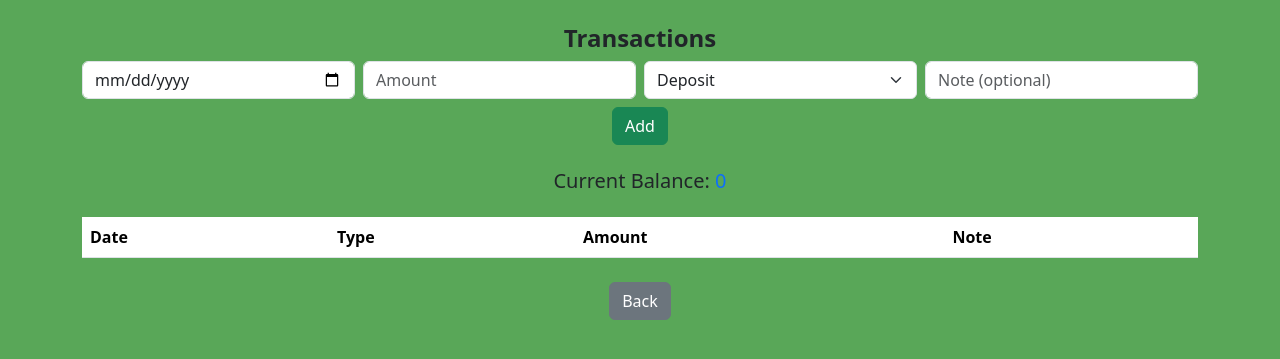
After one commit to IstvanGorni/BetTrack, a Flask app: page /transactions in a window 1280 px wide. The commit adds this page. Shown: the top 359 px of the page. Run offline with Flask 3, Linux system fonts and the light colour scheme; lists and menus that the app fills with data are empty.

Commit message:
Transaction do..

```diff
--- a/app.py
+++ b/app.py
@@ -1,11 +1,10 @@
-from flask import Flask, render_template, request, redirect
+from flask import Flask, render_template, request, redirect, url_for  # url_for hozzáadva
 from data_manager import DataManager, calculate_total_balance, calculate_total_stake, calculate_avgodds
 from models import Bet
 from datetime import datetime
 
 app = Flask(__name__)
 data_manager = DataManager('data.csv')
-
 
 @app.route('/', methods=['GET', 'POST'])
 def index():
@@ -32,7 +31,6 @@ def index():
         return redirect('/')
 
     return render_template('index.html')
-
 
 @app.route('/bet')
 def show_bets():
@@ -62,7 +60,6 @@ def show_bets():
         total_pages=total_pages,
         date_filter=date_filter
     )
-
 
 @app.route('/edit/<bet_id>', methods=['GET', 'POST'])
 def edit_bet(bet_id):
@@ -97,7 +94,6 @@ def edit_bet(bet_id):
     bet.date_html = datetime.strptime(bet.date, '%Y.%m.%d').strftime('%Y-%m-%d')
     return render_template('edit_bet.html', bet=bet)
 
-
 @app.route('/totalbalance', methods=['GET'])
 def totalbalance():
     year = request.args.get('year')
@@ -120,7 +116,6 @@ def totalbalance():
     total = calculate_total_balance(filtered_bets)
     return render_template('total_balance.html', total_balance=total, year=year, month=month, day=day)
 
-
 @app.route('/totalstake')
 def totalstake():
     year = request.args.get('year')
@@ -138,7 +133,6 @@ def totalstake():
     total = calculate_total_stake(filtered_bets)
     return render_template('total_stake.html', total_stake=total, year=year, month=month)
 
-
 @app.route('/avgodds')
 def avgodds():
     year = request.args.get('year')
@@ -155,7 +149,6 @@ def avgodds():
 
     total = calculate_avgodds(filtered_bets)
     return render_template('avgodds.html', avg_odds=total, year=year, month=month)
-
 
 @app.route('/betcount')
 def betcount():
@@ -198,15 +191,29 @@ def betcount():
         week=week
     )
 
-
-
 @app.route('/delete/<bet_id>', methods=['POST'])
 def delete_bet(bet_id):
     data_manager.delete_bet(bet_id)
     return redirect('/bet')
 
+@app.route('/transactions', methods=['GET', 'POST'])
+def transactions():
+    if request.method == 'POST':
+        date = request.form['date']
+        amount = float(request.form['amount'])
+        type_ = request.form['type']  # Deposit vagy Withdrawal
+        note = request.form.get('note', '')
 
-counts = data_manager.count_bets_by_outcome()
+        # mentés
+        data_manager.add_transaction(date, amount, type_, note)
+
+        return redirect(url_for('transactions'))
+
+    transactions = data_manager.get_all_transactions()
+    # MÓDOSÍTOTT: Deposit = negatív, Withdrawal = pozitív
+    balance = sum(-t['amount'] if t['type'] == 'Deposit' else t['amount'] for t in transactions)
+
+    return render_template('transactions.html', transactions=transactions, balance=balance)
 
 if __name__ == '__main__':
     app.run(debug=True)
--- a/data_manager.py
+++ b/data_manager.py
@@ -3,11 +3,14 @@ import os
 import uuid
 from models import Bet
 
+
 class DataManager:
-    def __init__(self, csv_path):
+    def __init__(self, csv_path, transactions_path="transactions.csv"):
         self.csv_path = csv_path
+        self.transactions_path = transactions_path
         self.bets = self.load_bets()
-        self.max_id = self._get_max_id()  # Legnagyobb eddigi ID-t betöltjük
+        self.max_id = self._get_max_id()
+        self.transactions = self.load_transactions()  # Tranzakciók betöltése
 
     def _get_max_id(self):
         """Visszaadja az eddigi legnagyobb numerikus ID-t, ha van, különben 0"""
@@ -29,7 +32,7 @@ class DataManager:
             for row in reader:
                 try:
                     bet = Bet(
-                        id=row.get('id') or str(uuid.uuid4()),  # ha nincs id, generálunk egy UUID-t
+                        id=row.get('id') or str(uuid.uuid4()),
                         event=row['event'],
                         date=row['date'],
                         odds=row['odds'],
@@ -60,7 +63,6 @@ class DataManager:
         return outcome_counts
 
     def add_bet(self, bet):
-        # Automatikus numerikus ID generálása
         self.max_id += 1
         bet.id = str(self.max_id)
 
@@ -94,8 +96,6 @@ class DataManager:
         self.bets = [bet for bet in self.bets if bet.id != bet_id]
         self._rewrite_csv()
 
-
-
     def _rewrite_csv(self):
         with open(self.csv_path, mode='w', newline='', encoding='utf-8') as csvfile:
             fieldnames = ['id', 'event', 'date', 'odds', 'stake', 'bet_type', 'outcome',
@@ -105,6 +105,90 @@ class DataManager:
             for bet in self.bets:
                 writer.writerow(bet.to_dict())
 
+    # ---------------------------
+    # TRASACTION KEZELÉS - JAVÍTOTT
+    # ---------------------------
+    def load_transactions(self):
+        transactions = []
+        if not os.path.exists(self.transactions_path):
+            return transactions
+
+        with open(self.transactions_path, newline='', encoding='utf-8') as csvfile:
+            reader = csv.DictReader(csvfile)
+            for row in reader:
+                try:
+                    # Ha van ID mező a fájlban, hagyjuk figyelmen kívül
+                    # és csak a szükséges mezőket olvassuk
+                    transaction = {
+                        "date": row["date"],
+                        "amount": float(row["amount"]),
+                        "type": row["type"],
+                        "note": row.get("note", "")
+                    }
+                    transactions.append(transaction)
+                except Exception as e:
+                    print(f"[HIBA] Tranzakció feldolgozási hiba: {row} — {e}")
+                    continue
+        return transactions
+
+    def add_transaction(self, date, amount, type_, note):
+        transaction = {
+            "date": date,
+            "amount": float(amount),
+            "type": type_,
+            "note": note
+        }
+
+        is_empty = not os.path.exists(self.transactions_path) or os.stat(self.transactions_path).st_size == 0
+
+        with open(self.transactions_path, mode='a', newline='', encoding='utf-8') as csvfile:
+            fieldnames = ["date", "amount", "type", "note"]  # ID nélkül
+            writer = csv.DictWriter(csvfile, fieldnames=fieldnames)
+
+            if is_empty:
+                writer.writeheader()
+
+            writer.writerow(transaction)
+
+        self.transactions.append(transaction)
+
+    def add_transaction(self, date, amount, type_, note):
+        transaction = {
+            "id": str(uuid.uuid4()),  # Egyedi azonosító
+            "date": date,
+            "amount": float(amount),
+            "type": type_,
+            "note": note
+        }
+
+        is_empty = not os.path.exists(self.transactions_path) or os.stat(self.transactions_path).st_size == 0
+
+        with open(self.transactions_path, mode='a', newline='', encoding='utf-8') as csvfile:
+            fieldnames = ["id", "date", "amount", "type", "note"]
+            writer = csv.DictWriter(csvfile, fieldnames=fieldnames)
+
+            if is_empty:
+                writer.writeheader()
+
+            writer.writerow(transaction)
+
+        self.transactions.append(transaction)
+        return transaction["id"]  # Visszaadjuk az új tranzakció ID-ját
+
+    def get_all_transactions(self):
+        return self.transactions
+
+    def delete_transaction(self, transaction_id):
+        # Tranzakció törlése ID alapján
+        self.transactions = [t for t in self.transactions if t["id"] != transaction_id]
+
+        # CSV fájl újraírása
+        with open(self.transactions_path, mode='w', newline='', encoding='utf-8') as csvfile:
+            fieldnames = ["id", "date", "amount", "type", "note"]
+            writer = csv.DictWriter(csvfile, fieldnames=fieldnames)
+            writer.writeheader()
+            for transaction in self.transactions:
+                writer.writerow(transaction)
 
 
 # Kiegészítő számítások
@@ -112,8 +196,10 @@ class DataManager:
 def calculate_total_balance(bets):
     return round(sum(bet.balance for bet in bets), 2)
 
+
 def calculate_total_stake(bets):
     return sum(bet.stake for bet in bets)
+
 
 def calculate_avgodds(bets):
     odds_list = []
--- a/templates/index.html
+++ b/templates/index.html
@@ -28,6 +28,7 @@
            <option value="/totalstake">Total Stake</option>
            <option value="/avgodds">Avg odds</option>
            <option value="/betcount">Bet count</option>
+           <option value="/transactions">Transactions</option>
         </select>
       </form>
     </div>
--- /dev/null
+++ b/templates/transactions.html
@@ -0,0 +1,68 @@
+<!DOCTYPE html>
+<html lang="hu">
+<head>
+  <meta charset="UTF-8" />
+  <meta name="viewport" content="width=device-width, initial-scale=1" />
+  <link href="https://cdn.jsdelivr.net/npm/bootstrap@5.3.6/dist/css/bootstrap.min.css" rel="stylesheet" />
+  <link rel="stylesheet" href="{{ url_for('static', filename='style.css') }}">
+  <title>Transactions</title>
+</head>
+<body>
+  <div class="container my-4">
+    <h4 class="fw-bold text-center">Transactions</h4>
+
+    <!-- Új tranzakció hozzáadása -->
+    <form method="post" class="row g-2 mb-4">
+      <div class="col-md-3">
+        <input type="date" name="date" class="form-control" required />
+      </div>
+      <div class="col-md-3">
+        <input type="number" step="0.01" name="amount" class="form-control" placeholder="Amount" required />
+      </div>
+      <div class="col-md-3">
+        <select name="type" class="form-select" required>
+          <option value="Deposit">Deposit</option>
+          <option value="Withdrawal">Withdrawal</option>
+        </select>
+      </div>
+      <div class="col-md-3">
+        <input type="text" name="note" class="form-control" placeholder="Note (optional)" />
+      </div>
+      <div class="col-12 text-center mt-2">
+        <button type="submit" class="btn btn-success">Add</button>
+      </div>
+    </form>
+
+    <!-- Aktuális egyenleg -->
+    <div class="text-center mb-4">
+      <h5>Current Balance: <span class="text-primary">{{ balance }}</span></h5>
+    </div>
+
+    <!-- Tranzakció lista -->
+    <table class="table table-striped">
+      <thead>
+        <tr>
+          <th>Date</th>
+          <th>Type</th>
+          <th>Amount</th>
+          <th>Note</th>
+        </tr>
+      </thead>
+      <tbody>
+        {% for t in transactions %}
+          <tr>
+            <td>{{ t.date }}</td>
+            <td>{{ t.type }}</td>
+            <td>{{ t.amount }}</td>
+            <td>{{ t.note }}</td>
+          </tr>
+        {% endfor %}
+      </tbody>
+    </table>
+
+    <div class="text-center mt-4">
+      <a href="/" class="btn btn-secondary">Back</a>
+    </div>
+  </div>
+</body>
+</html>
```
